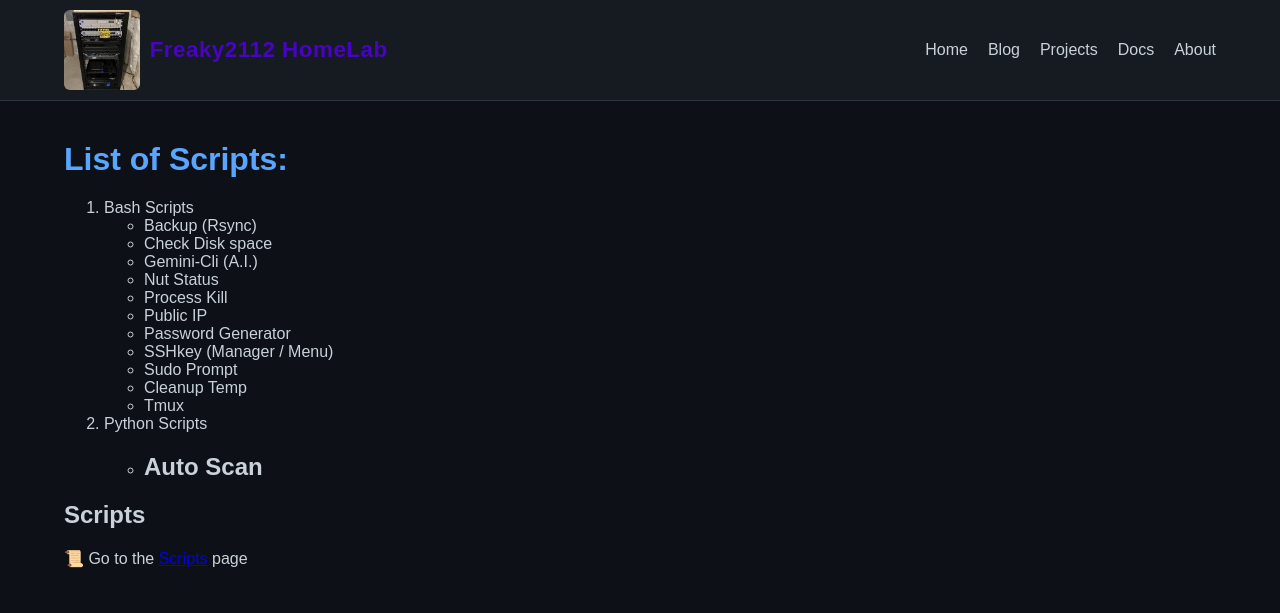
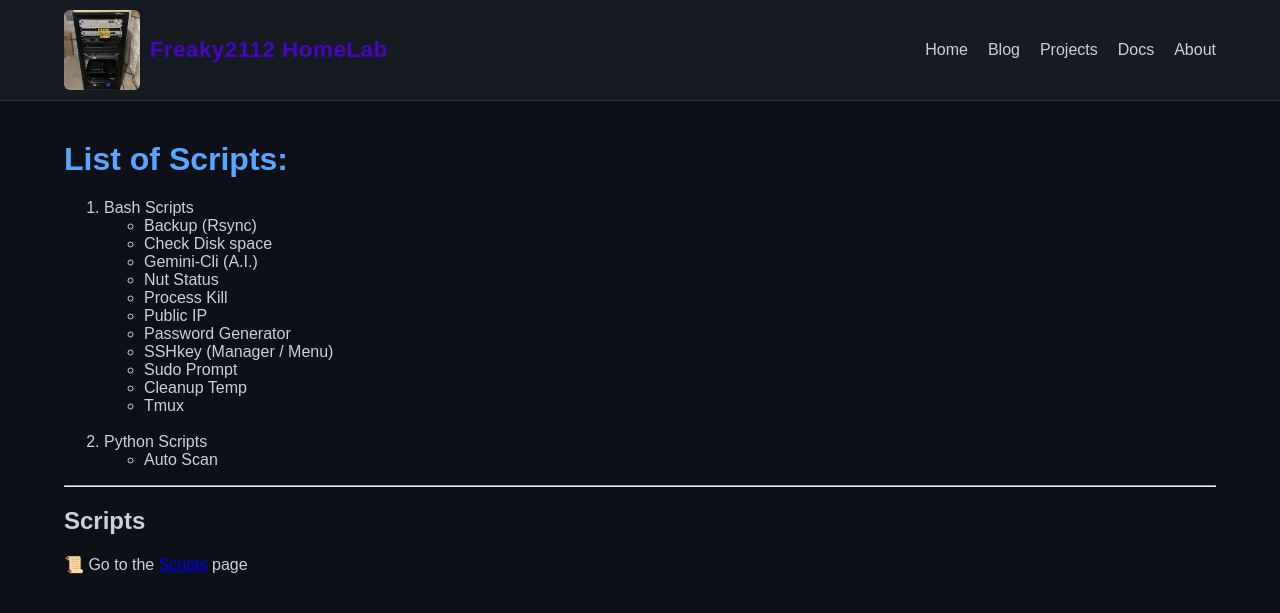
Before and after one commit to Freaky2112/freaky2112.github.io, a Jekyll site: the page built from _projects/scripts.md, in a window 1280 px wide. Shown: the top 613 px of the page. Built offline with Jekyll 4.4.1, drawn with Linux system fonts in a browser that asks for light colours.

Commit message:
add line separtion

```diff
--- a/_projects/scripts.md
+++ b/_projects/scripts.md
@@ -18,10 +18,11 @@ permalink: /projects/scripts/
    - Sudo Prompt
    - Cleanup Temp
    - Tmux
-
+<br>
+<br>
 2. Python Scripts
    - Auto Scan
+
 ---
-
 ## Scripts
 📜 Go to the [Scripts](https://github.com/Freaky2112/Scripts) page
```
Also changed, not shown: _projects/ansible.md (+1 -1 lines), _projects/dockers.md (+1 -1 lines), _projects/edge.md (+1 -1 lines).
